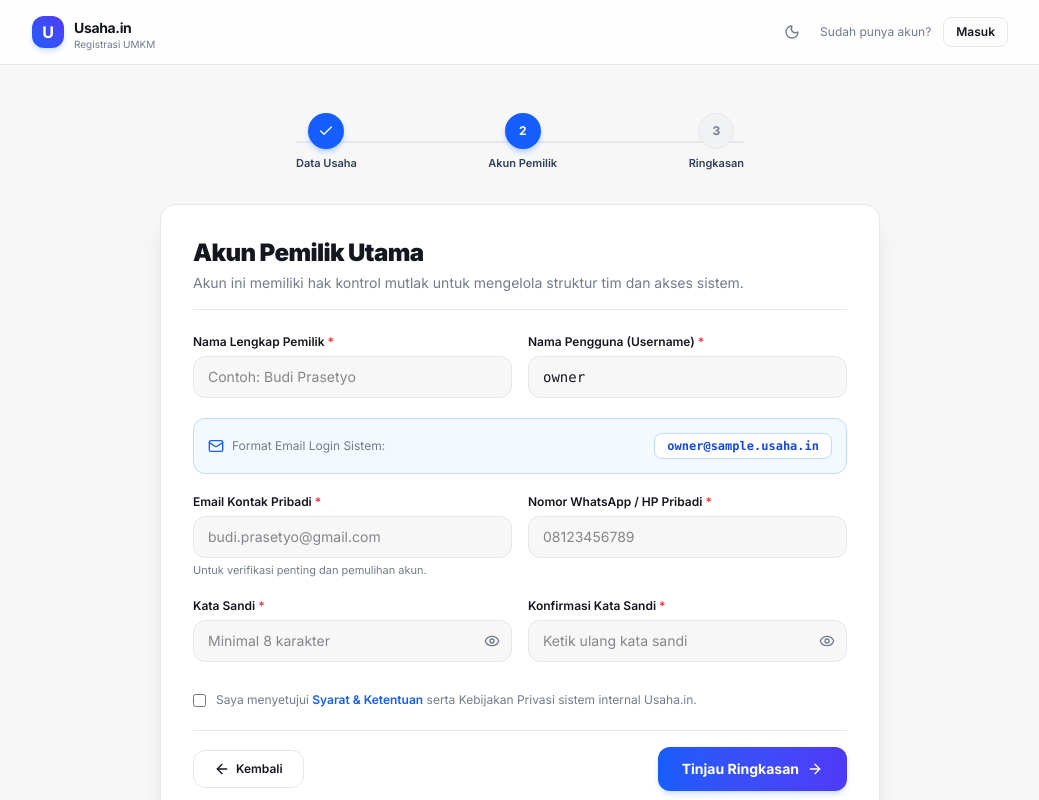
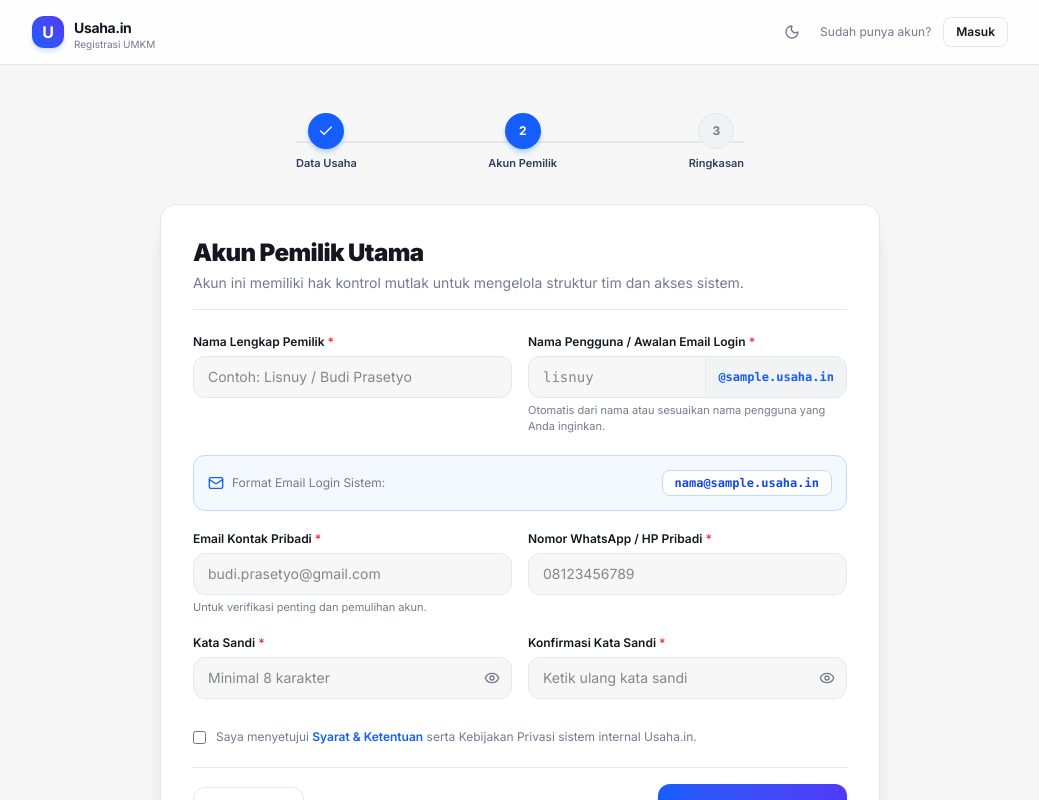
Before and after one commit to Capstone-Kelompok47-TUJ/Usaha.in, a Next.js app: page /daftar in a window 1280 px wide. Both pictures are taken after typing "Sample", "Sample", "Sample", "Sample", "5551234", "Sample" into the empty fields and a click on the button "Lanjut ke Akun Pemilik". Shown: the top 800 px of the page, without its empty margins (120-1159 px from the left). Built offline with nearby package versions, Linux system fonts and the light colour scheme.

Commit message:
feat: auto-derive username from owner name and allow customizable email prefix

```diff
--- a/app/daftar/page.tsx
+++ b/app/daftar/page.tsx
@@ -67,6 +67,7 @@ export default function DaftarPage() {
   // Step 2: Akun Pemilik
   const [ownerName, setOwnerName] = useState("");
   const [username, setUsername] = useState("");
+  const [isUsernameEditedManually, setIsUsernameEditedManually] = useState(false);
   const [contactEmail, setContactEmail] = useState("");
   const [ownerPhone, setOwnerPhone] = useState("");
   const [password, setPassword] = useState("");
@@ -84,6 +85,16 @@ export default function DaftarPage() {
       .replace(/[^a-z0-9\s-]/g, "")
       .replace(/\s+/g, "-")
       .replace(/-+/g, "-")
+      .slice(0, 30);
+  }
+
+  // Username formatter from owner name
+  function usernameify(text: string) {
+    return text
+      .toLowerCase()
+      .trim()
+      .replace(/\s+/g, ".")
+      .replace(/[^a-z0-9._]/g, "")
       .slice(0, 30);
   }
 
@@ -120,6 +131,20 @@ export default function DaftarPage() {
         message: "Minimal 3 karakter.",
       });
     }
+  }
+
+  function handleOwnerNameChange(val: string) {
+    setOwnerName(val);
+    if (!isUsernameEditedManually) {
+      const generated = usernameify(val);
+      setUsername(generated);
+    }
+  }
+
+  function handleUsernameChange(val: string) {
+    setIsUsernameEditedManually(true);
+    const clean = val.toLowerCase().replace(/[^a-z0-9._]/g, "").slice(0, 30);
+    setUsername(clean);
   }
 
   function toggleChannel(c: BusinessChannel) {
@@ -178,7 +203,7 @@ export default function DaftarPage() {
 
     const cleanUser = username.trim().toLowerCase();
     if (!cleanUser) {
-      errs.username = "Nama pengguna wajib diisi.";
+      errs.username = "Nama pengguna / awalan email wajib diisi.";
     } else if (!/^[a-z0-9._]{3,30}$/.test(cleanUser)) {
       errs.username = "Hanya huruf kecil, angka, titik, atau garis bawah (3-30 karakter).";
     }
@@ -212,13 +237,6 @@ export default function DaftarPage() {
   function handleNextToStep2(e: React.FormEvent) {
     e.preventDefault();
     if (validateStep1()) {
-      // Auto-suggest owner username if empty
-      if (!username) {
-        const suggested = ownerName
-          ? slugify(ownerName).replace(/-/g, "")
-          : "owner";
-        setUsername(suggested || "owner");
-      }
       setStep(2);
       window.scrollTo({ top: 0, behavior: "smooth" });
     }
@@ -624,8 +642,8 @@ export default function DaftarPage() {
                   <input
                     type="text"
                     value={ownerName}
-                    onChange={(e) => setOwnerName(e.target.value)}
-                    placeholder="Contoh: Budi Prasetyo"
+                    onChange={(e) => handleOwnerNameChange(e.target.value)}
+                    placeholder="Contoh: Lisnuy / Budi Prasetyo"
                     className={`w-full px-3.5 py-2.5 rounded-xl border bg-[hsl(var(--background))] text-sm focus:outline-none focus:ring-2 transition-all ${
                       step2Errors.ownerName
                         ? "border-red-500 focus:ring-red-500/30"
@@ -639,21 +657,30 @@ export default function DaftarPage() {
 
                 <div>
                   <label className="block text-xs font-semibold mb-1.5 text-[hsl(var(--foreground))]">
-                    Nama Pengguna (Username) <span className="text-red-500">*</span>
+                    Nama Pengguna / Awalan Email Login <span className="text-red-500">*</span>
                   </label>
-                  <input
-                    type="text"
-                    value={username}
-                    onChange={(e) => setUsername(e.target.value.toLowerCase().replace(/[^a-z0-9._]/g, ""))}
-                    placeholder="budi"
-                    className={`w-full px-3.5 py-2.5 rounded-xl border bg-[hsl(var(--background))] text-sm font-mono focus:outline-none focus:ring-2 transition-all ${
-                      step2Errors.username
-                        ? "border-red-500 focus:ring-red-500/30"
-                        : "border-[hsl(var(--border))] focus:ring-blue-500/30"
-                    }`}
-                  />
-                  {step2Errors.username && (
+                  <div className={`flex rounded-xl border overflow-hidden bg-[hsl(var(--background))] focus-within:ring-2 transition-all ${
+                    step2Errors.username
+                      ? "border-red-500 focus-within:ring-red-500/30"
+                      : "border-[hsl(var(--border))] focus-within:ring-blue-500/30"
+                  }`}>
+                    <input
+                      type="text"
+                      value={username}
+                      onChange={(e) => handleUsernameChange(e.target.value)}
+                      placeholder="lisnuy"
+                      className="w-full px-3.5 py-2.5 text-sm font-mono bg-transparent focus:outline-none"
+                    />
+                    <span className="inline-flex items-center px-3 py-2 bg-[hsl(var(--muted))]/60 border-l border-[hsl(var(--border))] text-xs font-mono font-semibold text-blue-600 dark:text-blue-400 select-none shrink-0">
+                      @{slug || "kodeumkm"}.usaha.in
+                    </span>
+                  </div>
+                  {step2Errors.username ? (
                     <p className="text-xs text-red-500 mt-1">{step2Errors.username}</p>
+                  ) : (
+                    <p className="text-[11px] text-[hsl(var(--muted-fg))] mt-1">
+                      Otomatis dari nama atau sesuaikan nama pengguna yang Anda inginkan.
+                    </p>
                   )}
                 </div>
               </div>
```
